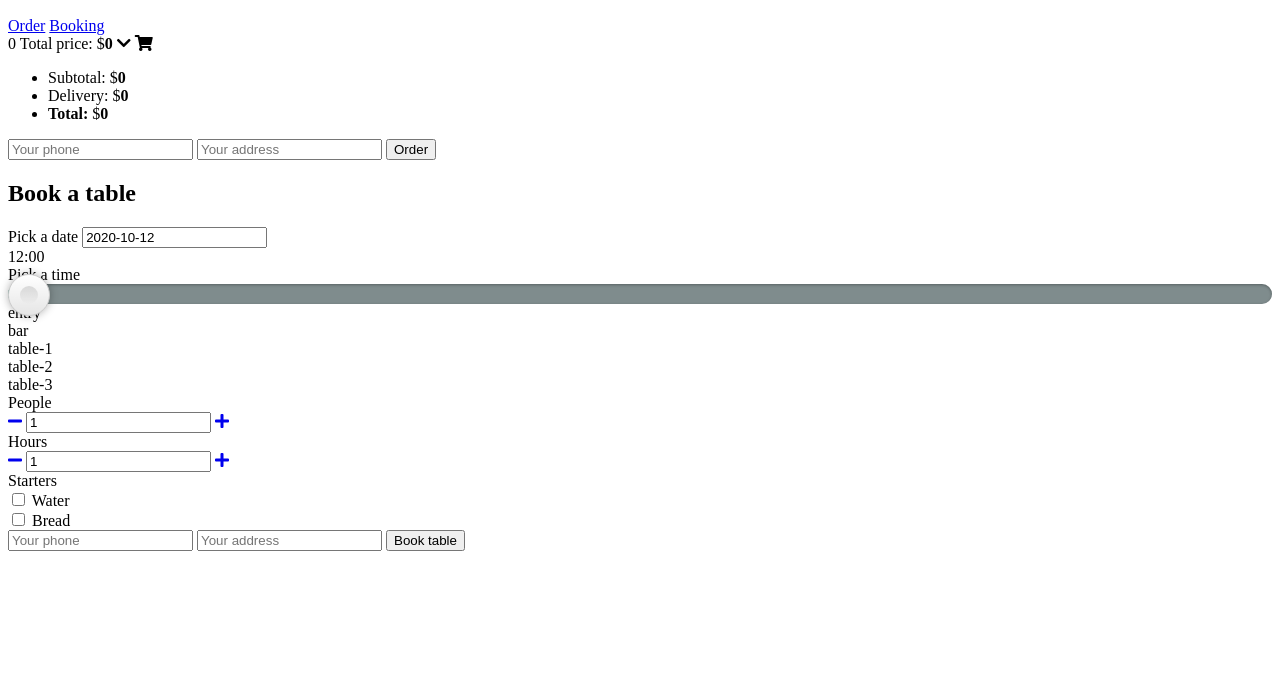
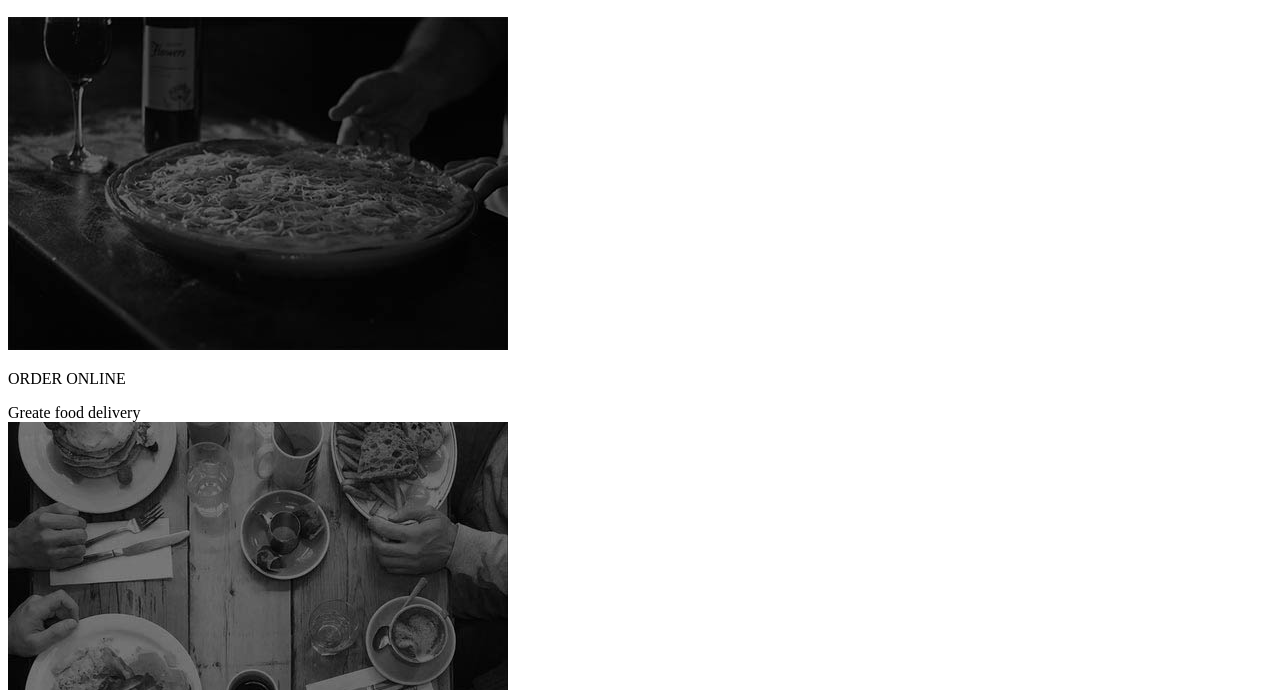
Before and after one commit to RumianekMarek/pizzeria, a website with bundled scripts: page src/index.html in a window 1280 px wide. Shown: the part 110-800 px from the top of the page. Built offline with nearby package versions, Linux system fonts and the light colour scheme; files whose address does not match are found by name.

Commit message:
added mainPage

```diff
--- a/src/index.html
+++ b/src/index.html
@@ -21,10 +21,10 @@
           <h2 class="logo__subtitle">the best homemade Italian food</h2>
         </div>
         <div class="main-nav">
-          <a href="#order">Order</a>
-          <a href="#booking">Booking</a>
+          <a href="#order" style="display: none;">Order</a>
+          <a href="#booking" style="display: none;">Booking</a>
         </div>
-        <div id="cart" class="cart">
+        <div id="cart" class="cart" style="display: none;">
           <div class="cart__summary">
             <span class="cart__total-number">0</span>
             <span class="cart__total-price">Total price: $<strong>0</strong></span>
--- a/src/js/app.js
+++ b/src/js/app.js
@@ -2,10 +2,21 @@ import {Product} from './components/Product.js';
 import {Cart} from './components/Cart.js';
 import {Booking} from './components/Booking.js';
 import {select, settings, classNames} from './settings.js';
+import {MainMenu} from './components/MainMenu.js';
 
-const app = {
+export const app = {
+
+  initMain: function(){
+    new MainMenu();
+  },
+
   initData: function(){
     const thisApp = this;
+
+    document.querySelector('[href="#order"]').removeAttribute('style');
+    document.querySelector('[href="#booking"]').removeAttribute('style');
+    document.querySelector('#cart').removeAttribute('style');
+
     thisApp.data = {};
     const url = settings.db.url + '/' + settings.db.product;
     fetch(url)
@@ -14,9 +25,7 @@ const app = {
       })
       .then(function(parsedResponse){
 
-        /* save parsedResponse as thisApp.data.products */
         thisApp.data.products = parsedResponse;
-        /*execute initMenu method */
         thisApp.initMenu();
       });
   },
@@ -45,6 +54,8 @@ const app = {
 
     thisApp.pages = Array.from(document.querySelector(select.containerOf.pages).children);
     thisApp.navLinks = Array.from(document.querySelectorAll(select.nav.links));
+    thisApp.navLinks[0].classList.remove('active');
+    console.log(thisApp.navLinks);
 
     let  pagesMatchingHash = [];
 
@@ -71,6 +82,7 @@ const app = {
   },
 
   activatePage: function(pageId) {
+    console.log(pageId);
     const thisApp = this;
     window.location.hash = '#/' + pageId;
     for(let link of thisApp.navLinks){
@@ -92,6 +104,7 @@ const app = {
 
   init: function(){
     const thisApp = this;
+    console.log('init');
 
     thisApp.initPages();
     thisApp.initData();
@@ -99,4 +112,4 @@ const app = {
     thisApp.initBooking();
   },
 };
-app.init();
+app.initMain();
--- /dev/null
+++ b/src/js/components/MainMenu.js
@@ -0,0 +1,119 @@
+import {app} from '../app.js';
+
+export class MainMenu {
+  constructor(){
+    this.render();
+
+  }
+  createElement(element, clas, id){
+    const elem = document.createElement(element);
+
+    if(id != undefined){
+      elem.id = id;
+    }
+
+    elem.classList.add(clas);
+    return elem;
+  }
+
+  render(){
+    const mainDiv = this.createElement('div', 'mainDiv', 'mainDiv');
+    const linksContainer = this.createElement('div', 'container', 'linksContainer');
+
+    const imageDiv1 = this.createElement('div', 'imageDiv1');
+    const image1 = this.createElement('img', 'linkImage', 'image1');
+    image1.src = '../../assets/pizza-1.jpg';
+    image1.addEventListener('click', function(){
+      document.querySelector('#mainDiv').style.setProperty('display','none');
+      app.init();
+    });
+
+    const image1Text = this.createElement('p','imageText', 'imageText1');
+    image1Text.innerText = 'ORDER ONLINE';
+    const image1Overlay = this.createElement('div', 'overlay','overlay1');
+    image1Overlay.innerText = 'Greate food delivery';
+
+    const imageDiv2 =this.createElement('div', 'imageDiv2');
+    const image2 = this.createElement('img', 'linkImage', 'image2');
+    image2.src = '../../assets/pizza-2.jpg';
+    image2.addEventListener('click', function(){
+      document.querySelector('#mainDiv').style.setProperty('display','none');
+      app.init();
+      app.activatePage('booking');
+    });
+
+    const image2Text = this.createElement('p','imageText','imageText2');
+    image2Text.innerText = 'BOOK A TABLE';
+    const image2Overlay = this.createElement('div', 'overlay','overlay2');
+    image2Overlay.innerText = 'Fast and easy Booking';
+
+    const redSpace = this.createElement('div', 'redSpace');
+    const redText1 = this.createElement('p', 'redOpening');
+    redText1.innerText = 'OPENING HOURS:';
+
+    const redtext2 = this.createElement('p', 'redHours');
+    redtext2.innerText =  'TUE-SUN, 12PM - 12AM';
+
+    const slideContainer = this.createElement('div','slideContainer');
+    const slideImage = this.createElement('img', 'slideImage');
+    slideImage.src = '../../assets/pizza-3.jpg';
+    const slideTextDiv = this.createElement('div', 'slideTextDiv');
+    const slideText1 = this.createElement('p', 'slideText', 'hedder');
+    const slideText2 = this.createElement('p', 'slideText', 'Text');
+    const slideText3 = this.createElement('p', 'slideText', 'Author');
+    slideText1.innerText = 'Hedder';
+    slideText2.innerText = 'text, lots of text';
+    slideText3.innerText = '--Author';
+
+    const gallery = this.createElement('div', 'gallery');
+    const galleryImage1 = this.createElement('img', 'galleryImage');
+    galleryImage1.src = '../../assets/pizza-4.jpg';
+    const galleryImage2 = this.createElement('img', 'galleryImage');
+    galleryImage2.src = '../../assets/pizza-5.jpg';
+    const galleryImage3 = this.createElement('img', 'galleryImage');
+    galleryImage3.src = '../../assets/pizza-6.jpg';
+    const galleryImage4 = this.createElement('img', 'galleryImage');
+    galleryImage4.src = '../../assets/pizza-7.jpg';
+    const galleryImage5 = this.createElement('img', 'galleryImage');
+    galleryImage5.src = '../../assets/pizza-8.jpg';
+    const galleryImage6 = this.createElement('img', 'galleryImage');
+    galleryImage6.src = '../../assets/pizza-9.jpg';
+
+    const link = this.createElement('a', 'link');
+    link.href = '#';
+    link.innerText = 'more on Instagram';
+
+    document.querySelector('header').after(mainDiv);
+    mainDiv.appendChild(linksContainer);
+    linksContainer.append(imageDiv1);
+    imageDiv1.append(image1);
+    imageDiv1.append(image1Text);
+    imageDiv1.append(image1Overlay);
+    linksContainer.append(imageDiv2);
+    imageDiv2.append(image2);
+    imageDiv2.append(image2Text);
+    imageDiv2.append(image2Overlay);
+    linksContainer.appendChild(redSpace);
+    redSpace.appendChild(redText1);
+    redSpace.appendChild(redtext2);
+
+    mainDiv.appendChild(slideContainer);
+    slideContainer.append(slideImage);
+    slideContainer.append(slideTextDiv);
+    slideTextDiv.append(slideText1);
+    slideTextDiv.append(slideText2);
+    slideTextDiv.append(slideText3);
+
+    mainDiv.appendChild(gallery);
+    gallery.append(galleryImage1);
+    gallery.append(galleryImage2);
+    gallery.append(galleryImage3);
+    gallery.append(galleryImage4);
+    gallery.append(galleryImage5);
+    gallery.append(galleryImage6);
+
+    mainDiv.appendChild(link);
+
+    console.log(mainDiv);
+  }
+}
--- /dev/null
+++ b/src/sass/partials/_mainMenu.scss
@@ -0,0 +1,130 @@
+#mainDiv{
+  max-width: 700px;
+  margin: auto;
+}
+
+#linksContainer{
+  display: flex;
+  flex-wrap: wrap;
+  margin: 110px 10px 50px 10px;
+  justify-content: center;
+}
+
+.imageDiv{
+  border-radius: 5px;
+  position: relative;
+  margin: 5px;
+  flex: 50%;
+  max-width: 300px;
+  max-height: 120px;
+}
+
+.linkImage{
+  border-radius: 5px;
+  object-fit: cover;
+  width: 300px;
+  height: 120px;
+  margin: 5px;
+}
+
+.imageText{
+  color: white;
+  position: absolute;
+  margin: -95px 50px;
+  transform: translate(-50%, -50%);
+  font-size: 30px;
+  transform: scalex(0.7);
+  font-weight: bold;
+  transition: .5s ease;
+}
+
+.overlay{
+  color: white;
+  position: absolute;
+  margin: -20px 90px;
+  overflow: hidden;
+  width: 100%;
+  height: 0;
+  transition: .8s ease;
+  //transform: translate(-50%, -50%);
+
+}
+
+.imageDiv1:hover #imageText1 {
+  margin: -110px 50px;
+}
+
+.imageDiv1:hover #overlay1 {
+  overflow: visible;
+  margin: -60px 90px;
+}
+
+.imageDiv2:hover #imageText2 {
+  margin: -110px 50px;
+}
+
+.imageDiv2:hover #overlay2 {
+  overflow: visible;
+  margin: -60px 90px;
+}
+
+.redSpace{
+  background-color: red;
+  border-radius: 5px;
+  height: 120px;
+  width: 610px;
+  text-align: center;
+  color: white;
+}
+
+.redOpening{
+  transform: scalex(0.7);
+  font-weight: bold;
+  font-size: 32px;
+  margin: 25px auto 0 auto;
+}
+
+.redHours{
+  margin: 0;
+}
+
+.slideContainer{
+  margin: 100px 50px;
+  display: flex;
+}
+
+.slideImage{
+  border-radius: 5px;
+  flex: 1;
+  width: 200px;
+  height: 200px;
+}
+
+.slideTextDiv{
+  flex: 2;
+}
+
+.slideText{
+  padding: 10px;
+  margin: 15px;
+}
+
+.gallery{
+  margin: 0 50px 0 50px;
+  display: flex;
+  flex-wrap: wrap;
+}
+
+.galleryImage{
+  margin: 15px 5px;
+  flex: 30%;
+  object-fit: cover;
+  width: 180px;
+  height: 190px;
+  border-radius: 5px;
+}
+
+.link{
+  margin: 50px;
+
+}
--- a/src/sass/style.scss
+++ b/src/sass/style.scss
@@ -5,6 +5,7 @@
 
 @import 'partials/header';
 @import 'partials/cart';
+@import 'partials/mainMenu';
 
 @import 'partials/product';
 @import 'partials/booking';
```
Also changed, not shown: src/assets/pizza-1.jpg (added), src/assets/pizza-2.jpg (added), src/assets/pizza-3.jpg (added), src/assets/pizza-4.jpg (added), src/assets/pizza-5.jpg (added), src/assets/pizza-6.jpg (added), src/assets/pizza-7.jpg (added), src/assets/pizza-8.jpg (added), src/assets/pizza-9.jpg (added), src/pizzeria-home.png (added), src/small-boxes-hover-effect.gif (added), 1 other file.
